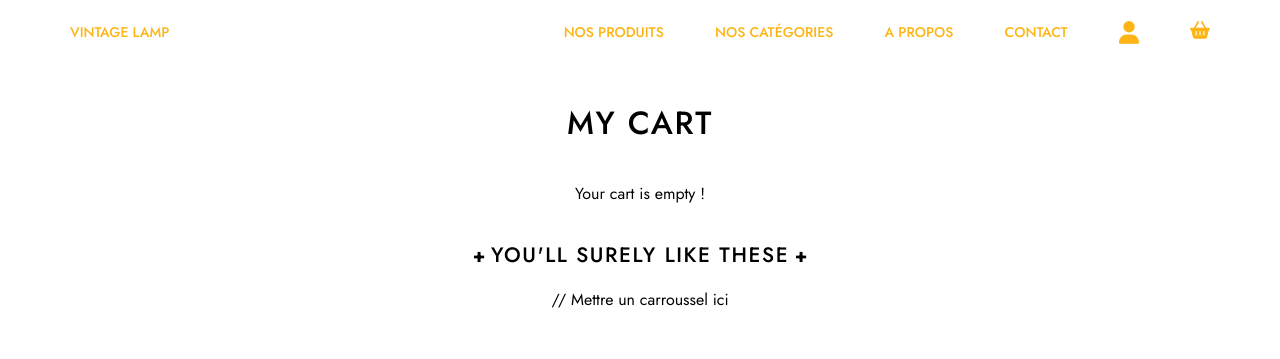
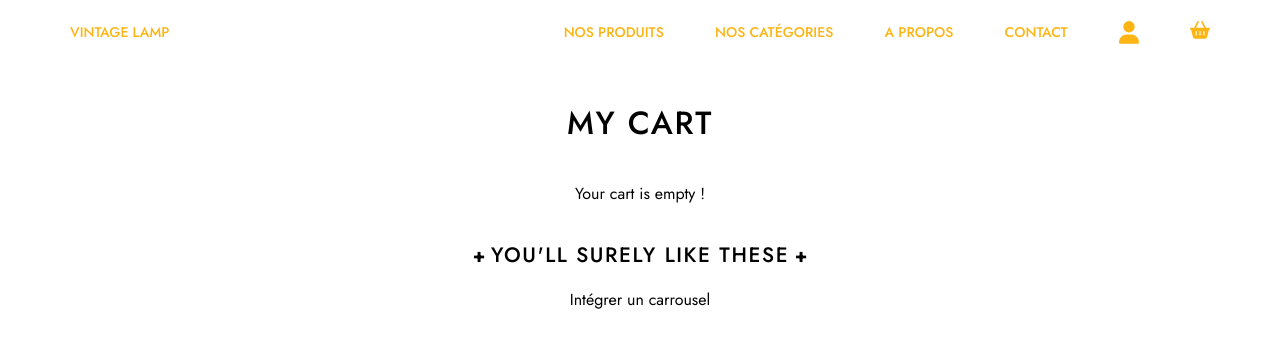
Before and after one commit to CeliaPiou/Vintage-Lamps-React, a React (Vite) app in the folder front/: page /cart in a window 1280 px wide. Shown: the top 359 px of the page. Built offline with nearby package versions, Linux system fonts and the light colour scheme.

Commit message:
Erreur 404 page

```diff
--- a/front/src/App.jsx
+++ b/front/src/App.jsx
@@ -17,6 +17,7 @@ import OurCategories from './PAGES/CATEGORIES/OurCategories'
 import DetailCategory from './PAGES/CATEGORIES/DetailCategory'
 import Panier from './PAGES/PANIER/Panier'
 import Paiement from './PAGES/PANIER/Paiement'
+import Error from './PAGES/Error'
 
 //-- Dashboard Materials
 import DashBoard from './PAGES/DASHBOARD/DashBoard'
@@ -25,7 +26,7 @@ import UpdateOrder from './PAGES/DASHBOARD/GESTION-CDES/UpdateOrder'
 import UpdateUser from './PAGES/DASHBOARD/GESTION-USER/UpdateUser'
 import UpdateCat from './PAGES/DASHBOARD/GESTION-CATEGORY/UpdateCat'
 
-// SERVICES
+// -- Services
 import PrivateRouter from './UTILS/helpers/PrivateRouter'
 import PublicRouter from './UTILS/helpers/PublicRouter'
 
@@ -60,6 +61,7 @@ function App() {
         <Route path="/products/:id" element={<DetailProduct />} />
         <Route path="/categories/:id" element={<DetailCategory />} />
 
+        <Route path='*' element={<Error/>} />
 
       </Route>
 
--- /dev/null
+++ b/front/src/COMPONENTS/TEMPLATES/Carrousel.jsx
@@ -0,0 +1,9 @@
+import React from 'react'
+
+const Carrousel = () => {
+  return (
+    <div>Intégrer un carrousel</div>
+  )
+}
+
+export default Carrousel
--- a/front/src/COMPONENTS/TEMPLATES/Header.jsx
+++ b/front/src/COMPONENTS/TEMPLATES/Header.jsx
@@ -96,6 +96,15 @@ const Header = () => {
                         <div className='dropdown-child'>
                             <p>Bonjour, {auth.others?.username}</p>
                             <button className="btn5" onClick={logout}>Se déconnecter</button>
+                            {auth?.others?.role!="admin"?
+                            <>
+                                <Link to={{ pathname: `/account` }}>
+                                    <button className='btn5'>Mon compte</button>
+                                </Link>
+                            </>
+                            :
+                            ""
+                            }
                         </div>
                     </li>
                 </>
--- /dev/null
+++ b/front/src/PAGES/Error.jsx
@@ -0,0 +1,17 @@
+import React from 'react'
+import Carrousel from '../COMPONENTS/TEMPLATES/Carrousel'
+
+
+const Error = () => {
+  return (
+    <>
+        <h2><strong>ERROR 404</strong></h2>
+        <strong>Cette page n'existe pas ou n'est plus disponible... !</strong>
+
+        <h3>+ <strong>You'll surely like these</strong> +</h3>
+        <Carrousel/>
+    </>
+  )
+}
+
+export default Error
--- a/front/src/PAGES/PANIER/Panier.jsx
+++ b/front/src/PAGES/PANIER/Panier.jsx
@@ -4,6 +4,7 @@ import { useState, useEffect, useContext } from 'react'
 import { CartContext } from '../../UTILS/contexts/CartContext'
 import { useNavigate } from 'react-router-dom'
 import AXIOS_INSTANCE from '../../UTILS/services/AxiosInstance'
+import Carrousel from '../../COMPONENTS/TEMPLATES/Carrousel'
 
 const Panier = () => {
 
@@ -90,8 +91,7 @@ const Panier = () => {
         ) : (
         <h3>+ <strong>You'll surely like these</strong> +</h3>
         )}
-
-        // Mettre un carroussel ici
+        <Carrousel/>
 
 
     </section>
```
